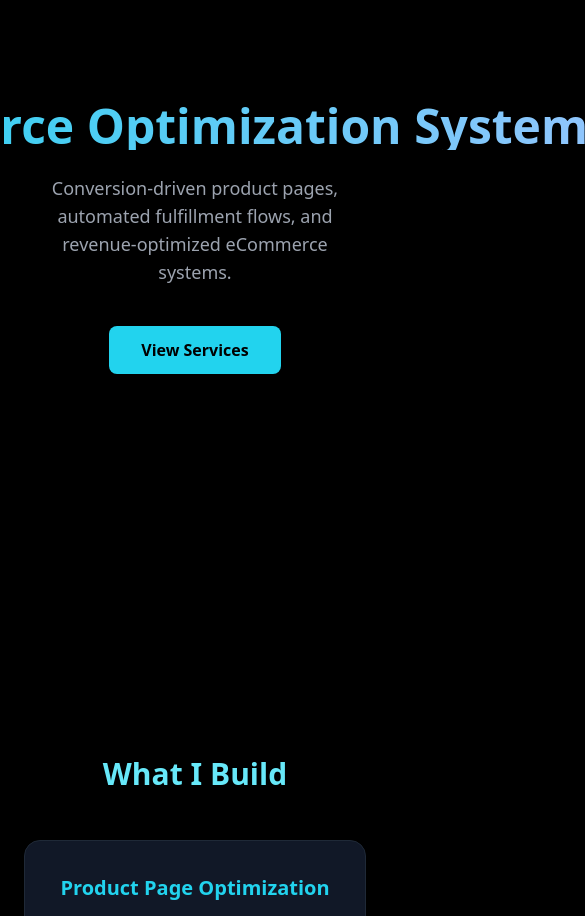
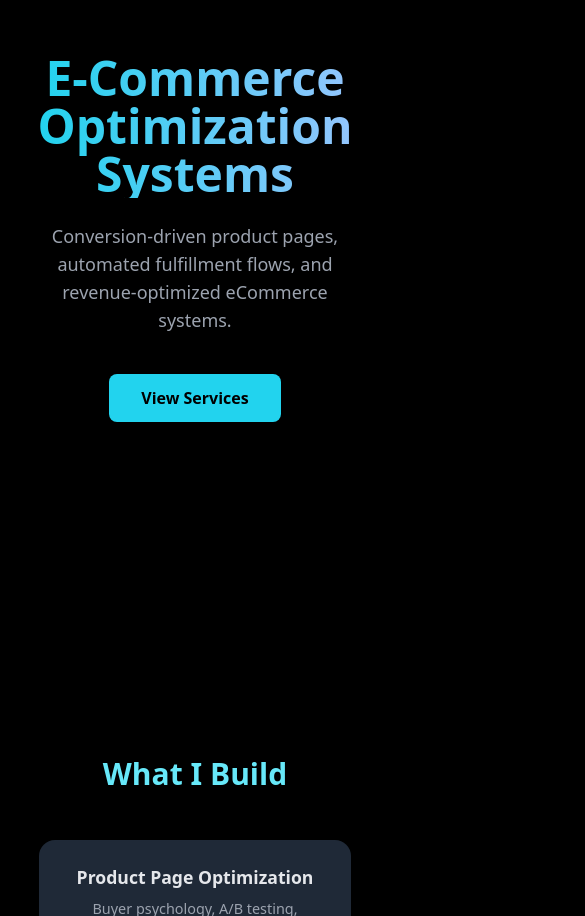
Before and after one commit to n8n-flydeala/ecom-portfolio, a plain HTML site: page index.html in a window 390 px wide. Shown: the part 184-1100 px from the top of the page, 585 px wide, since content can reach past the window. Drawn offline with nearby package versions, Linux system fonts and the light colour scheme.

Commit message:
FIX SIZE

```diff
--- a/style.css
+++ b/style.css
@@ -1,19 +1,23 @@
+/* --- EXISTING STYLES (Retained) --- */
+
 /* Fade Up Animation */
 .fade-up {
   opacity: 0;
   transform: translateY(30px);
   transition: all 0.8s ease-out;
 }
+
 .fade-up.show {
   opacity: 1;
   transform: translateY(0);
 }
 
-/* Fade Delays */
+/* Fade Delay */
 .fade-delay {
   opacity: 0;
-  transition: opacity 1s ease-out .6s;
+  transition: opacity 1s ease-out 0.6s;
 }
+
 .fade-delay.show {
   opacity: 1;
 }
@@ -22,38 +26,46 @@
   opacity: 0;
   transition: opacity 1s ease-out 1s;
 }
+
 .fade-delay-2.show {
   opacity: 1;
 }
 
-/* Typewriter for Header */
+/* Typewriter Effect */
 .typewriter {
+  display: inline-block; /* Changed from block to inline-block */
   overflow: hidden;
   white-space: nowrap;
-  border-right: 3px solid #22d3ee;
-  animation: typing 2.5s steps(30), blink .7s infinite;
+  border-right: 3px solid #facc15;
+  animation: typing 2.5s steps(30), blink 0.7s infinite;
 }
 
-@keyframes typing { from { width: 0; } to { width: 100%; } }
-@keyframes blink { 50% { border-color: transparent; } }
+@keyframes typing {
+  from { width: 0; }
+  to { width: 100%; }
+}
 
-/* Service Cards */
+@keyframes blink {
+  50% { border-color: transparent; }
+}
+
+/* Service Card */
 .service-card {
   padding: 2rem;
-  background: #111827;
+  background: #1f2937;
   border-radius: 1rem;
-  border: 1px solid #1f2937;
   text-align: center;
+  box-shadow: 0 4px 12px rgba(0,0,0,0.3);
   transition: transform .3s;
 }
+
 .service-card:hover {
   transform: scale(1.05);
 }
 
 .service-title {
   font-size: 1.25rem;
-  font-weight: 700;
-  color: #22d3ee;
+  font-weight: 600;
   margin-bottom: .5rem;
 }
 
@@ -61,3 +73,48 @@
   color: #9ca3af;
   font-size: .9rem;
 }
+
+/* Inputs */
+.input {
+  width: 100%;
+  padding: .75rem 1rem;
+  background: #1f2937;
+  border: 1px solid #374151;
+  color: #fff;
+  border-radius: .5rem;
+  transition: all .3s;
+}
+
+.input:focus {
+  outline: none;
+  border-color: #facc15;
+  box-shadow: 0 0 8px #facc1580;
+}
+
+/* --- MOBILE RESPONSIVENESS (The Fix) --- */
+
+@media (max-width: 768px) {
+  /* 1. Typewriter Fix: Para hindi lumampas ang text sa mobile */
+  .typewriter {
+    white-space: normal; /* Pinapayagan na mag-wrap ang text sa phone */
+    border-right: none;  /* Tinatanggal ang cursor line para hindi magulo */
+    animation: none;      /* Optional: mas safe i-disable ang typing anim sa phone */
+    font-size: 1.5rem;   /* Swak na laki para sa mobile titles */
+  }
+
+  /* 2. Padding adjustments */
+  .service-card {
+    padding: 1.5rem;
+    margin-bottom: 1rem;
+  }
+
+  /* 3. Global Container padding */
+  body {
+    padding: 0 15px; /* Dagdag space sa gilid para hindi dikit sa screen */
+  }
+
+  /* 4. Font size scaling */
+  .service-title {
+    font-size: 1.1rem;
+  }
+}
```
